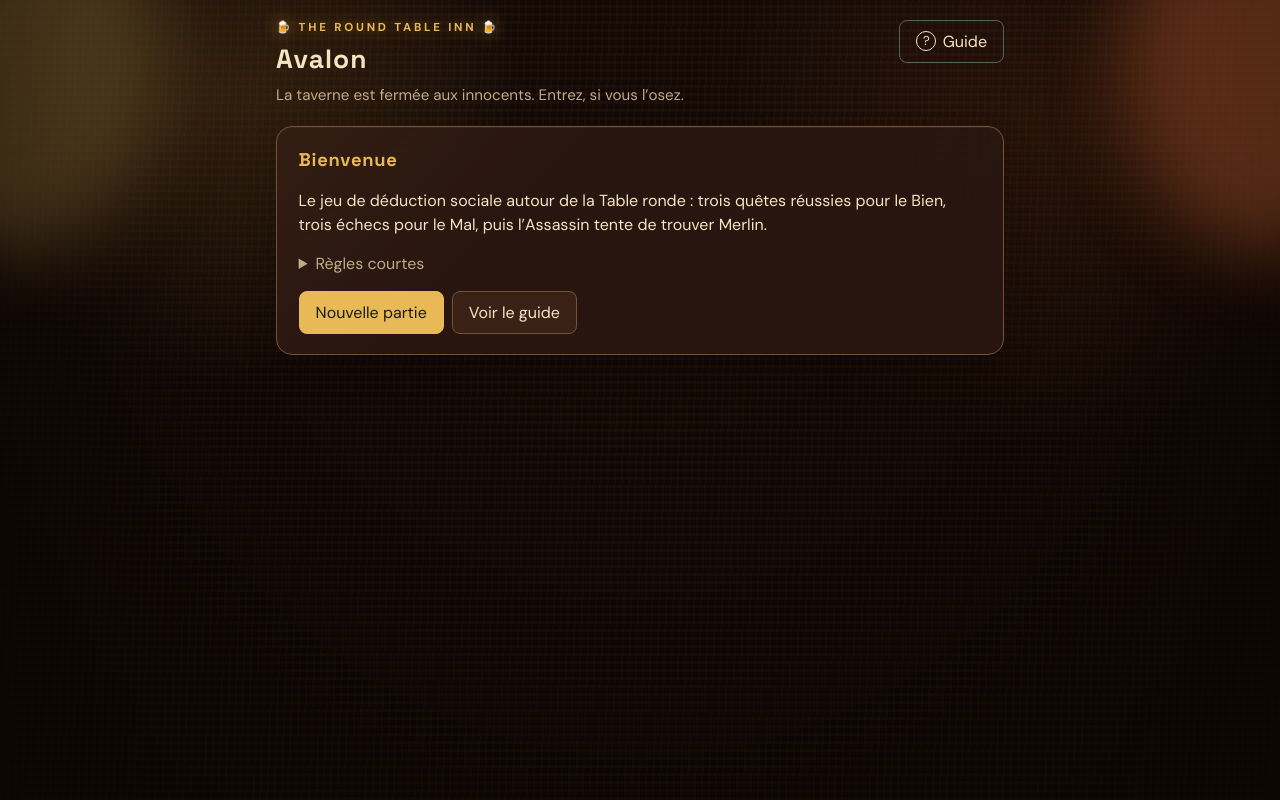
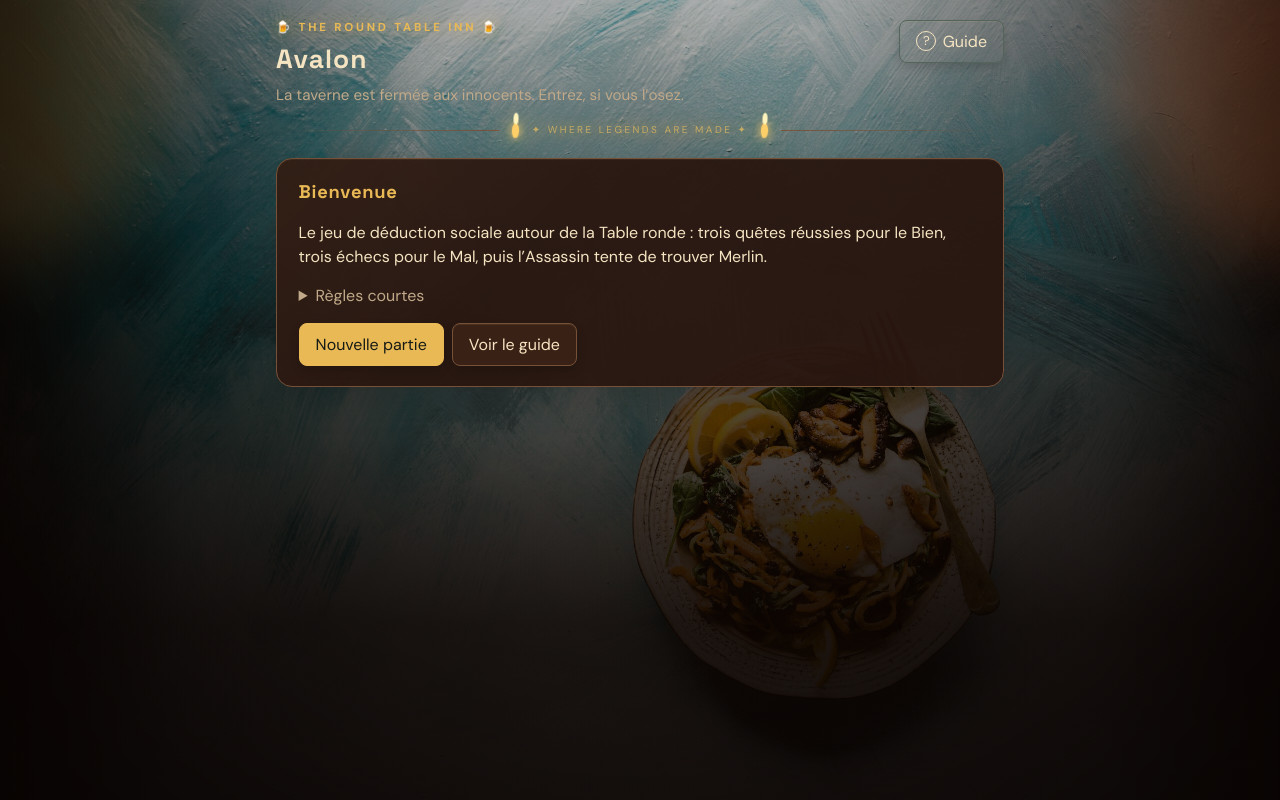
Before and after one commit to BertrandGlaser/avaolne-web, a React (Vite) app: page / in a window 1280 px wide. Built offline with nearby package versions, Linux system fonts and the light colour scheme.

Commit message:
Deepen tavern atmosphere and cinematic reveals

```diff
--- a/src/App.tsx
+++ b/src/App.tsx
@@ -108,6 +108,13 @@ export default function App() {
               </button>
             )}
           </div>
+        </div>
+        <div className="tavern-ambience" aria-hidden="true">
+          <span className="tavern-ambience-line" />
+          <span className="tavern-candle candle-left" />
+          <span className="tavern-ambience-motto">✦ WHERE LEGENDS ARE MADE ✦</span>
+          <span className="tavern-candle candle-right" />
+          <span className="tavern-ambience-line" />
         </div>
       </header>
 
--- a/src/index.css
+++ b/src/index.css
@@ -64,12 +64,31 @@ a {
   padding: 1.25rem 1rem 3rem;
 }
 
+.wrapper::before {
+  position: fixed;
+  z-index: -1;
+  inset: 0;
+  background: radial-gradient(ellipse at 50% 28%, transparent 0 17rem, rgba(6, 2, 1, 0.55) 52rem);
+  content: '';
+  pointer-events: none;
+}
+
+.wrapper > header,
+.wrapper > section {
+  animation: tavern-rise 0.75s cubic-bezier(0.2, 0.8, 0.2, 1) both;
+}
+
+.wrapper > section:nth-of-type(2) { animation-delay: 0.08s; }
+.wrapper > section:nth-of-type(3) { animation-delay: 0.16s; }
+
 .tavern-shell {
   position: relative;
   min-height: 100vh;
   overflow: hidden;
   background:
+    linear-gradient(180deg, rgba(18, 8, 4, 0.28), rgba(18, 8, 4, 0.88) 78%),
     linear-gradient(90deg, rgba(24, 10, 5, 0.72), transparent 14%, transparent 86%, rgba(24, 10, 5, 0.72)),
+    url('/tavern-bg.jpg') center top / cover fixed,
     repeating-linear-gradient(0deg, rgba(105, 55, 27, 0.1) 0 3px, transparent 3px 8px);
 }
 
@@ -95,6 +114,50 @@ a {
   inset: 0;
   pointer-events: none;
   background: radial-gradient(ellipse at 50% 0%, transparent 0 14rem, rgba(4, 2, 1, 0.48) 48rem);
+}
+
+.tavern-ambience {
+  display: flex;
+  align-items: center;
+  gap: 0.8rem;
+  margin-top: 1.1rem;
+  color: rgba(235, 190, 93, 0.72);
+}
+
+.tavern-ambience-line {
+  height: 1px;
+  flex: 1;
+  background: linear-gradient(90deg, transparent, var(--border));
+}
+
+.tavern-ambience-line:last-child { background: linear-gradient(90deg, var(--border), transparent); }
+
+.tavern-ambience-motto {
+  font-size: 0.62rem;
+  letter-spacing: 0.25em;
+  white-space: nowrap;
+  text-shadow: 0 0 0.8rem rgba(255, 194, 72, 0.8);
+}
+
+.tavern-candle {
+  position: relative;
+  width: 0.45rem;
+  height: 0.8rem;
+  border-radius: 50% 50% 45% 45%;
+  background: var(--candle);
+  box-shadow: 0 0 0.5rem var(--candle), 0 0 1.5rem var(--candle);
+  animation: candle-flicker 1.8s ease-in-out infinite alternate;
+}
+
+.tavern-candle::before {
+  position: absolute;
+  top: -0.55rem;
+  left: 0.06rem;
+  width: 0.32rem;
+  height: 0.6rem;
+  border-radius: 50% 50% 45% 45%;
+  background: #fff4bc;
+  content: '';
 }
 
 .panel {
@@ -275,10 +338,14 @@ a {
   background: var(--panel-raised);
   color: var(--text);
   padding: 0.55rem 1rem;
+  box-shadow: inset 0 1px rgba(255, 222, 151, 0.08), 0 0.3rem 0.6rem rgba(0, 0, 0, 0.16);
+  transition: transform 160ms ease, box-shadow 160ms ease, border-color 160ms ease;
 }
 
 .btn:hover {
   border-color: var(--muted);
+  transform: translateY(-2px);
+  box-shadow: 0 0.45rem 1rem rgba(0, 0, 0, 0.24), 0 0 1rem rgba(235, 185, 85, 0.12);
 }
 
 .btn.primary {
@@ -805,6 +872,16 @@ details.rules summary {
   to { opacity: 1; transform: translateY(0); }
 }
 
+@keyframes tavern-rise {
+  from { opacity: 0; transform: translateY(1rem); }
+  to { opacity: 1; transform: translateY(0); }
+}
+
+@keyframes candle-flicker {
+  from { transform: scaleY(0.8) rotate(-3deg); opacity: 0.7; }
+  to { transform: scaleY(1.15) rotate(3deg); opacity: 1; }
+}
+
 @keyframes pulse-kicker {
   0%, 100% { opacity: 0.65; transform: scale(1); }
   50% { opacity: 1; transform: scale(1.04); text-shadow: 0 0 1.5rem var(--gold); }
@@ -850,4 +927,16 @@ details.rules summary {
   .role-list { grid-template-columns: 1fr; }
   .roster-grid { grid-template-columns: 1fr; }
   .roster-heading { flex-direction: column; gap: 0.25rem; }
+  .tavern-ambience-motto { font-size: 0.5rem; letter-spacing: 0.12em; }
 }
+
+@media (prefers-reduced-motion: reduce) {
+  *,
+  *::before,
+  *::after {
+    animation-duration: 0.01ms !important;
+    animation-iteration-count: 1 !important;
+    scroll-behavior: auto !important;
+    transition-duration: 0.01ms !important;
+  }
+}
```
Also changed, not shown: public/tavern-bg.jpg (added).
